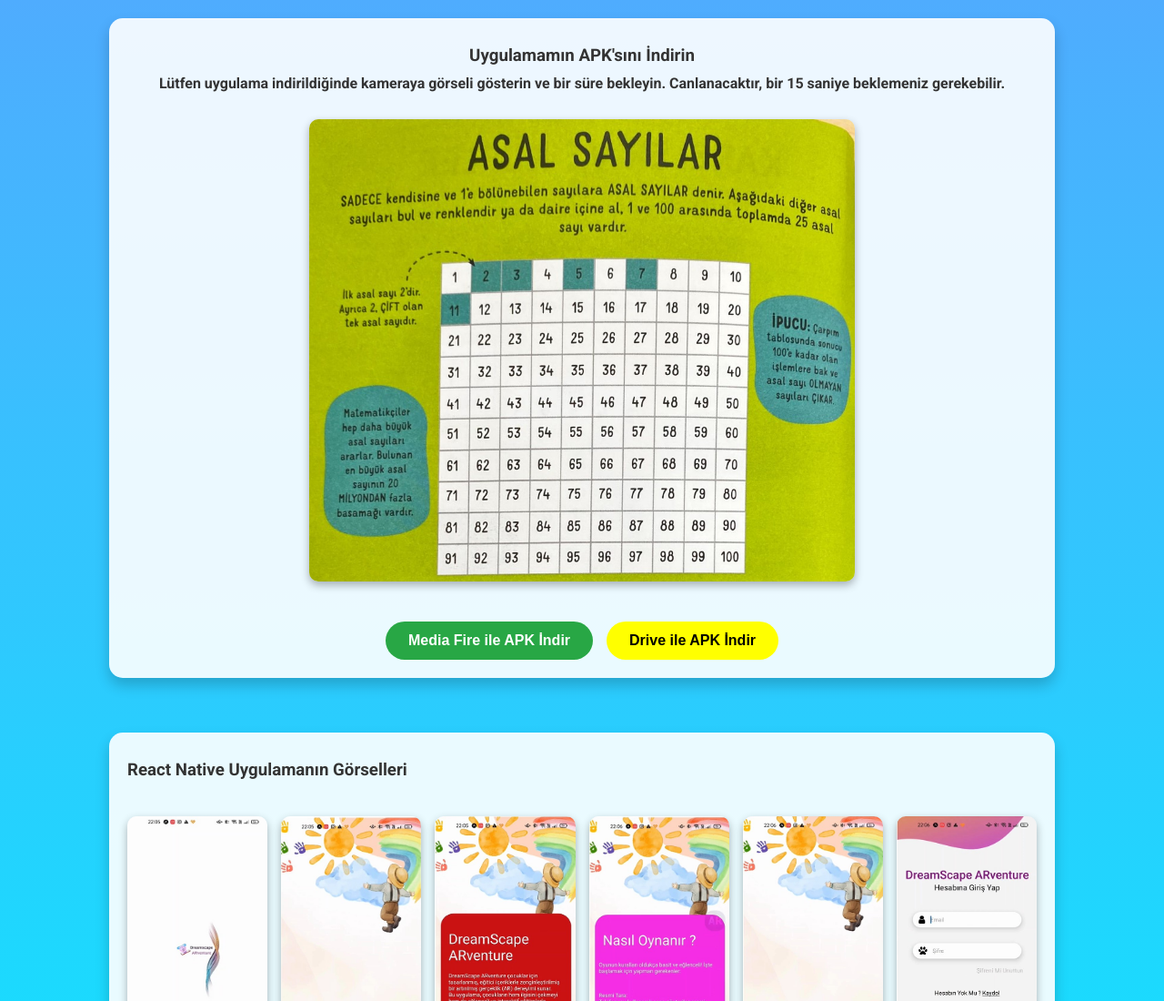
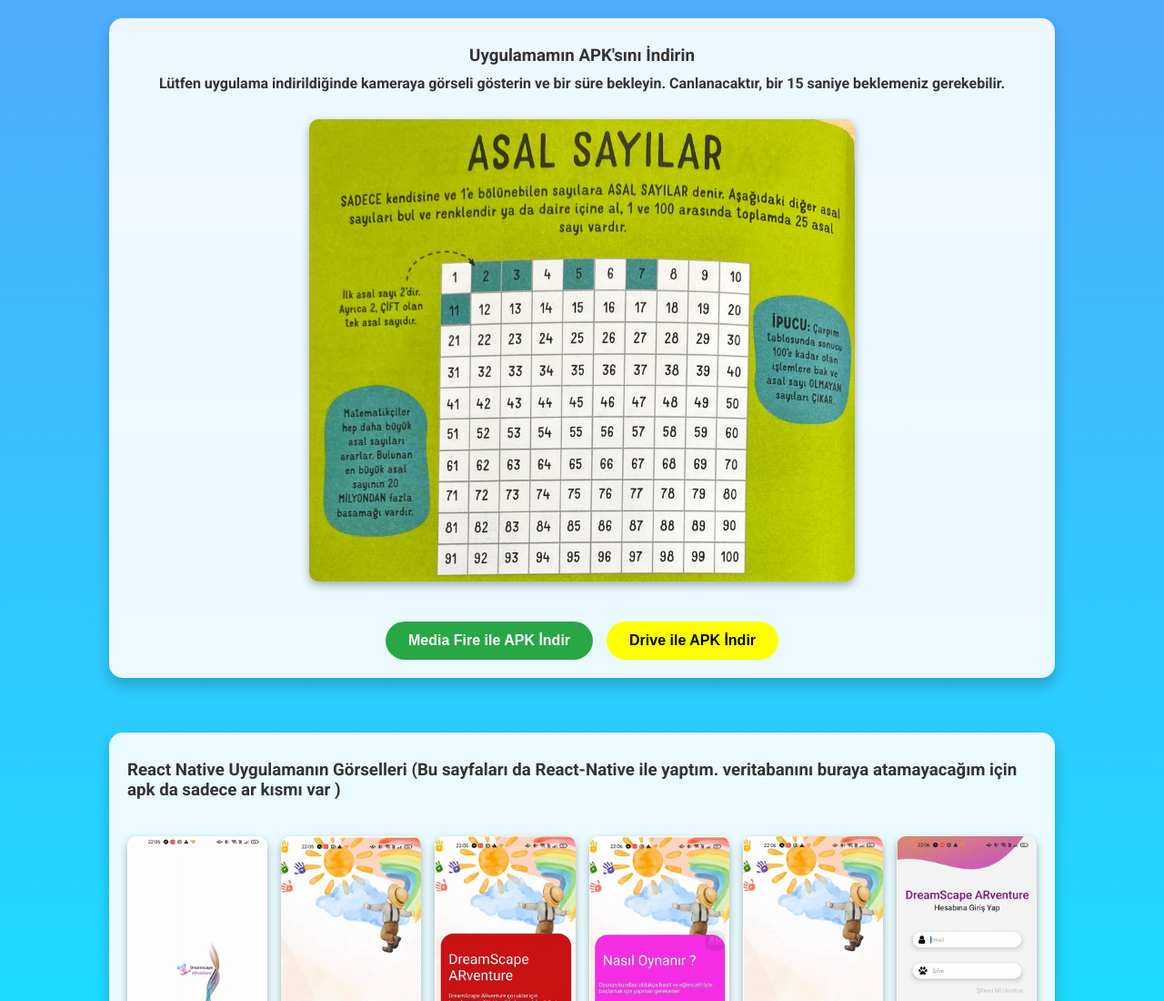
Before and after one commit to MeldaEgri/DreamscapeARventure, a website: page index.html in a window 1280 px wide. Shown: the top 1100 px of the page at 91% size. Drawn offline with Linux system fonts and the light colour scheme.

Commit message:
Update index.html

```diff
--- a/index.html
+++ b/index.html
@@ -139,7 +139,7 @@
   </div>
 
   <div class="react-native-section">
-    <h3>React Native Uygulamanın Görselleri</h3>
+    <h3>React Native Uygulamanın Görselleri (Bu sayfaları da React-Native ile yaptım. veritabanını buraya atamayacağım için apk da sadece ar kısmı var  )</h3>
     <div class="gallery">
       <img src="argörsel/splash.jpg" alt="Splash Ekranı">
       <img src="argörsel/1.sayfa.jpg" alt="Sayfa 1">
```
